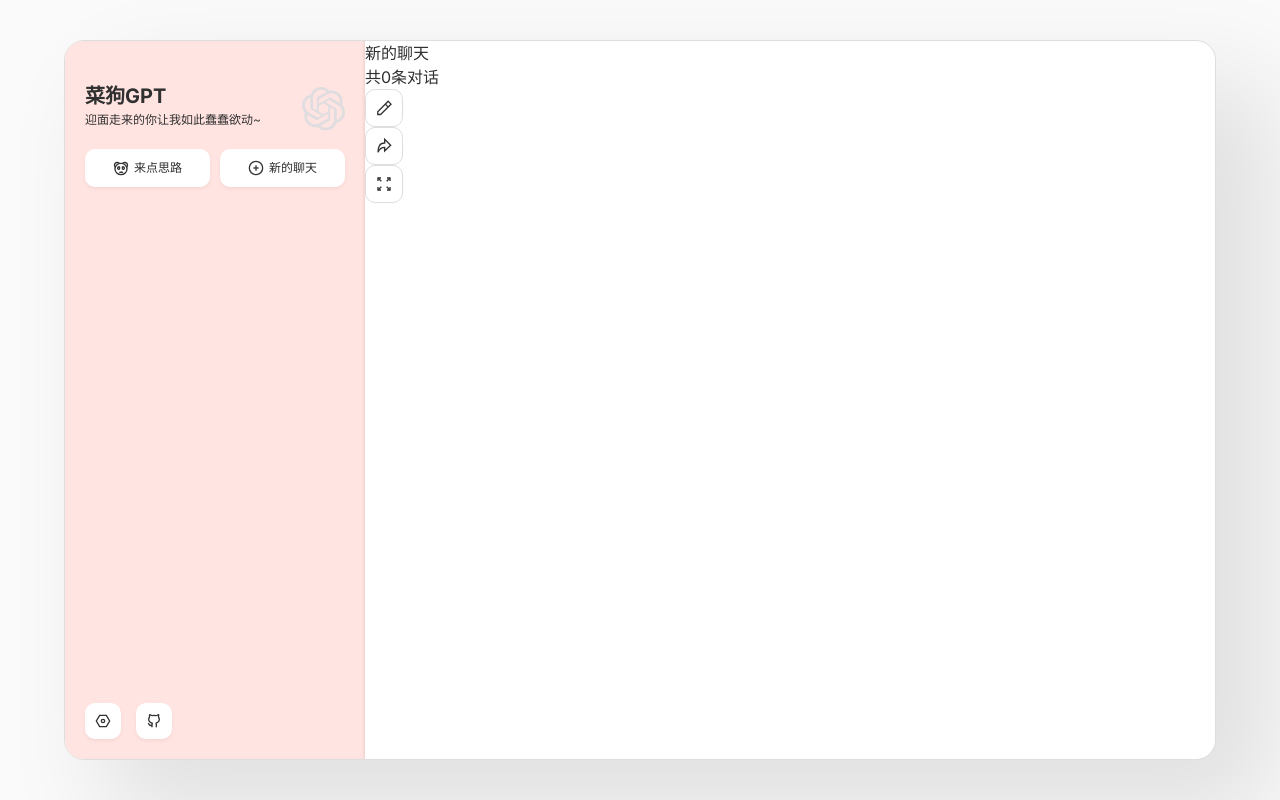
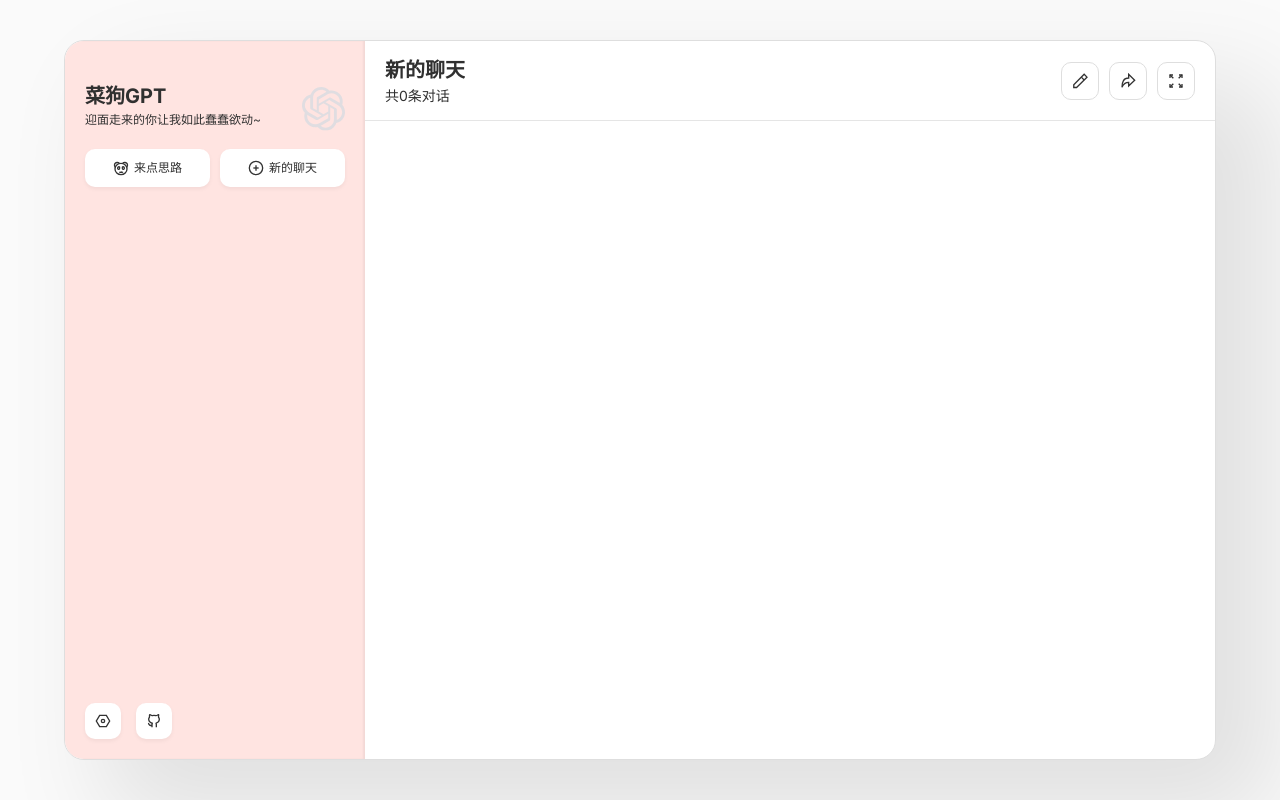
Before and after one commit to yuizhixiaocaiji/ChatGPT-Next-Caigo, a Next.js app: page /#/ in a window 1280 px wide. Built offline with nearby package versions, Linux system fonts and the light colour scheme.

Commit message:
添加全局window样式

```diff
--- a/src/app/styles/globals.scss
+++ b/src/app/styles/globals.scss
@@ -1,6 +1,9 @@
 @tailwind base;
 @tailwind components;
 @tailwind utilities;
+
+@import "./animation.scss";
+@import "./window.scss";
 
 @layer utilities {
   .text-balance {
--- /dev/null
+++ b/src/app/styles/window.scss
@@ -0,0 +1,36 @@
+.window-header {
+  padding: 14px 20px;
+  border-bottom: rgba(0, 0, 0, 0.1) 1px solid;
+  position: relative;
+
+  display: flex;
+  justify-content: space-between;
+  align-items: center;
+}
+
+.window-header-title {
+  max-width: calc(100% - 100px);
+  overflow: hidden;
+
+  .window-header-main-title {
+    font-size: 20px;
+    font-weight: bolder;
+    overflow: hidden;
+    text-overflow: ellipsis;
+    white-space: nowrap;
+    display: block;
+    max-width: 50vw;
+  }
+
+  .window-header-sub-title {
+    font-size: 14px;
+  }
+}
+
+.window-actions {
+  display: inline-flex;
+}
+
+.window-action-button:not(:first-child) {
+  margin-left: 10px;
+}
```
